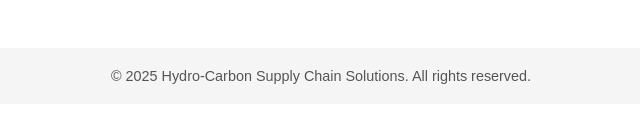
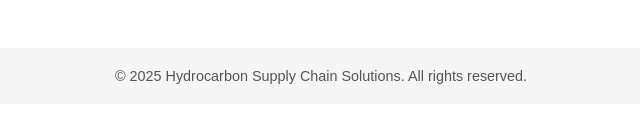
Before and after one commit to mattldavidson/Mattldavidson.github.io, a plain HTML site: page index.html in a window 1280 px wide. Shown: the part 566-688 px from the top of the page, 319-959 px from the left. Drawn offline with Linux system fonts and the light colour scheme.

Commit message:
Update index.html

```diff
--- a/index.html
+++ b/index.html
@@ -72,7 +72,7 @@
 </main>
 
 <footer>
-    &copy; 2025 Hydro-Carbon Supply Chain Solutions. All rights reserved.
+    &copy; 2025 Hydrocarbon Supply Chain Solutions. All rights reserved.
 </footer>
 
 </body>
```
